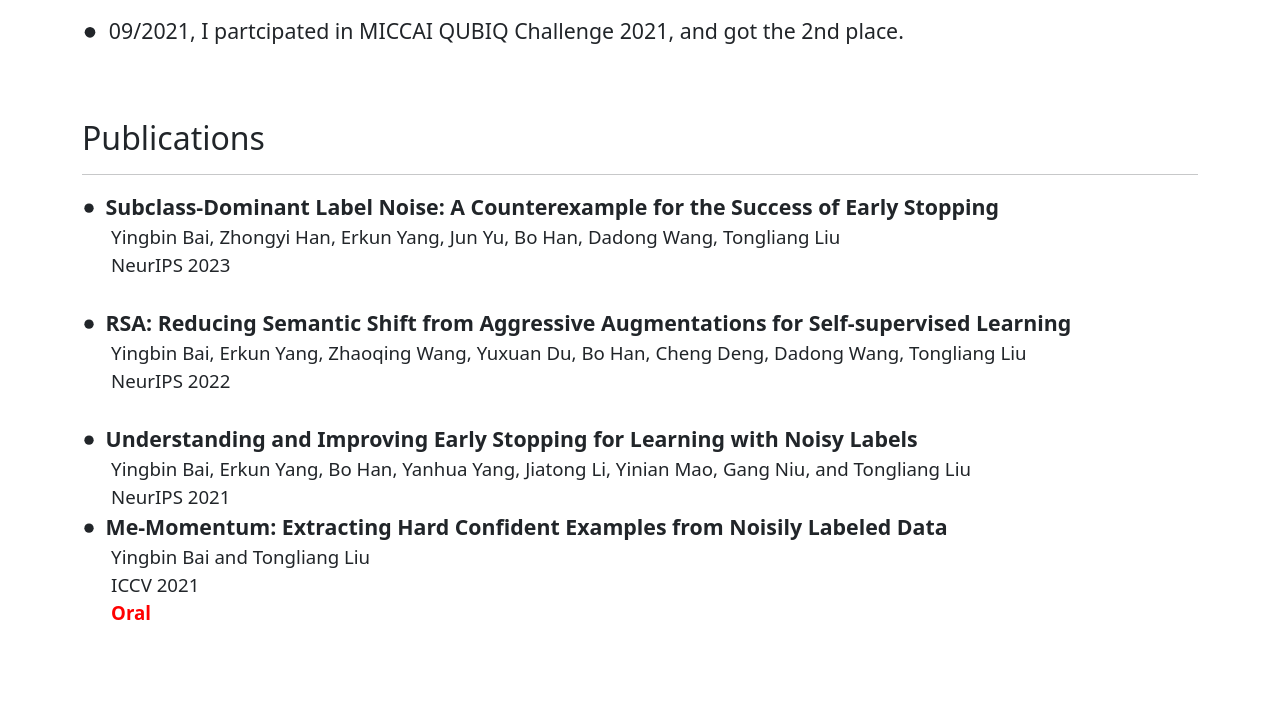
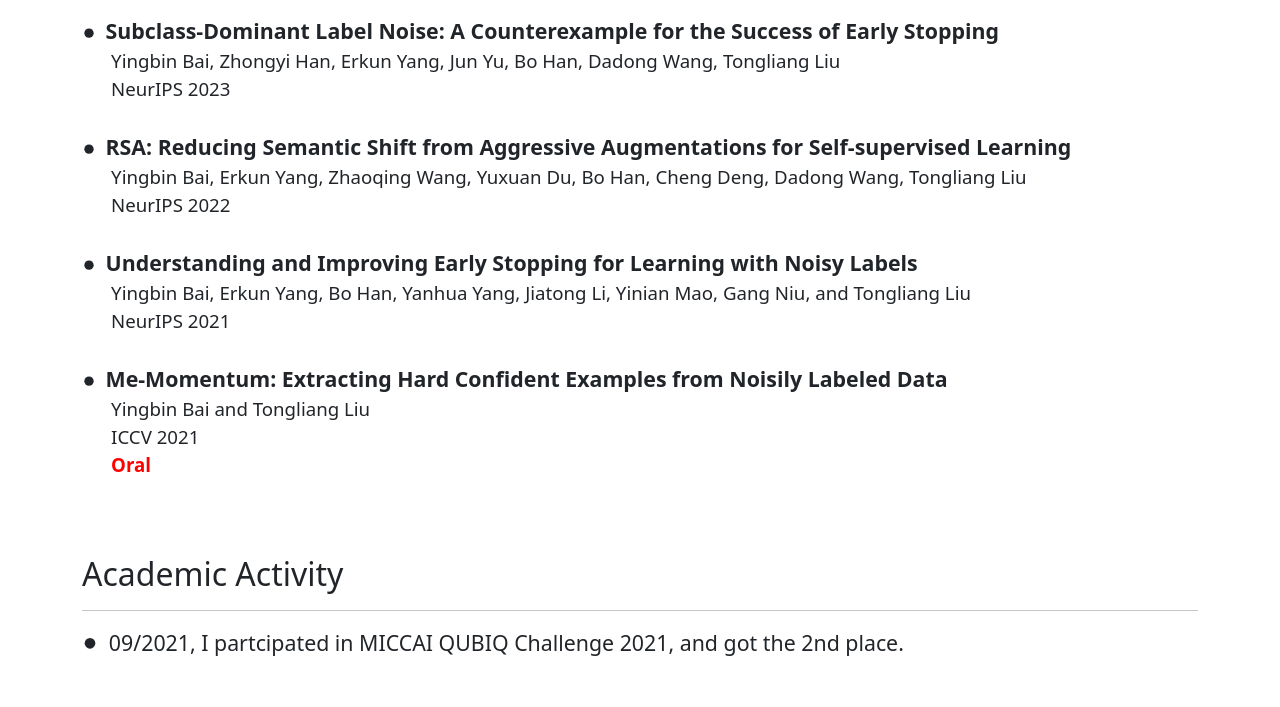
Before and after one commit to bybeye/bybeye.github.io, a plain HTML site: page index.html in a window 1280 px wide. Shown: the part 731-1438 px from the top of the page. Before the commit the page ends 1386 px from the top, so only its background shows below. Drawn offline with Linux system fonts and the light colour scheme.

Commit message:
Update index.html

```diff
--- a/index.html
+++ b/index.html
@@ -42,15 +42,6 @@
 
       <br><br>
       <div class="container">
-        <h2 class="big">Academic Activity</h2><hr>
-        <div class="activity-desc">
-              <svg width="1em" height="1em" viewBox="0 0 16 16" class="bi bi-circle-fill" fill="currentColor" xmlns="http://www.w3.org/2000/svg"><circle cx="6" cy="7" r="4"></circle></svg> 09/2021, I partcipated in MICCAI QUBIQ Challenge 2021, and got the 2nd place.
-
-        </div>
-      </div>
-
-      <br><br><br>
-      <div class="container">
         <h2 class="big">Publications</h2><hr>
         <div class="publications">
               <svg width="1em" height="1em" viewBox="0 0 16 16" class="bi bi-circle-fill" fill="currentColor" xmlns="http://www.w3.org/2000/svg"><circle cx="6" cy="7" r="4"></circle></svg>
@@ -66,7 +57,7 @@
               <svg width="1em" height="1em" viewBox="0 0 16 16" class="bi bi-circle-fill" fill="currentColor" xmlns="http://www.w3.org/2000/svg"><circle cx="6" cy="7" r="4"></circle></svg>
               <span class="paper-name">Understanding and Improving Early Stopping for Learning with Noisy Labels</span> <br>
               &nbsp;&nbsp;&nbsp;&nbsp;&nbsp;&nbsp;Yingbin Bai, Erkun Yang, Bo Han, Yanhua Yang, Jiatong Li, Yinian Mao, Gang Niu, and Tongliang Liu <br>
-              &nbsp;&nbsp;&nbsp;&nbsp;&nbsp;&nbsp;NeurIPS 2021 <br>
+              &nbsp;&nbsp;&nbsp;&nbsp;&nbsp;&nbsp;NeurIPS 2021 <br><br>
 
               <svg width="1em" height="1em" viewBox="0 0 16 16" class="bi bi-circle-fill" fill="currentColor" xmlns="http://www.w3.org/2000/svg"><circle cx="6" cy="7" r="4"></circle></svg>
               <span class="paper-name">Me-Momentum: Extracting Hard Confident Examples from Noisily Labeled Data</span> <br>
@@ -76,7 +67,15 @@
         </div>
       </div>
 
+      <br><br>
+      <div class="container">
+        <h2 class="big">Academic Activity</h2><hr>
+        <div class="activity-desc">
+              <svg width="1em" height="1em" viewBox="0 0 16 16" class="bi bi-circle-fill" fill="currentColor" xmlns="http://www.w3.org/2000/svg"><circle cx="6" cy="7" r="4"></circle></svg> 09/2021, I partcipated in MICCAI QUBIQ Challenge 2021, and got the 2nd place.
 
+        </div>
+      </div>
+      <br><br>
   </div>
   </body>
 </html>
```
